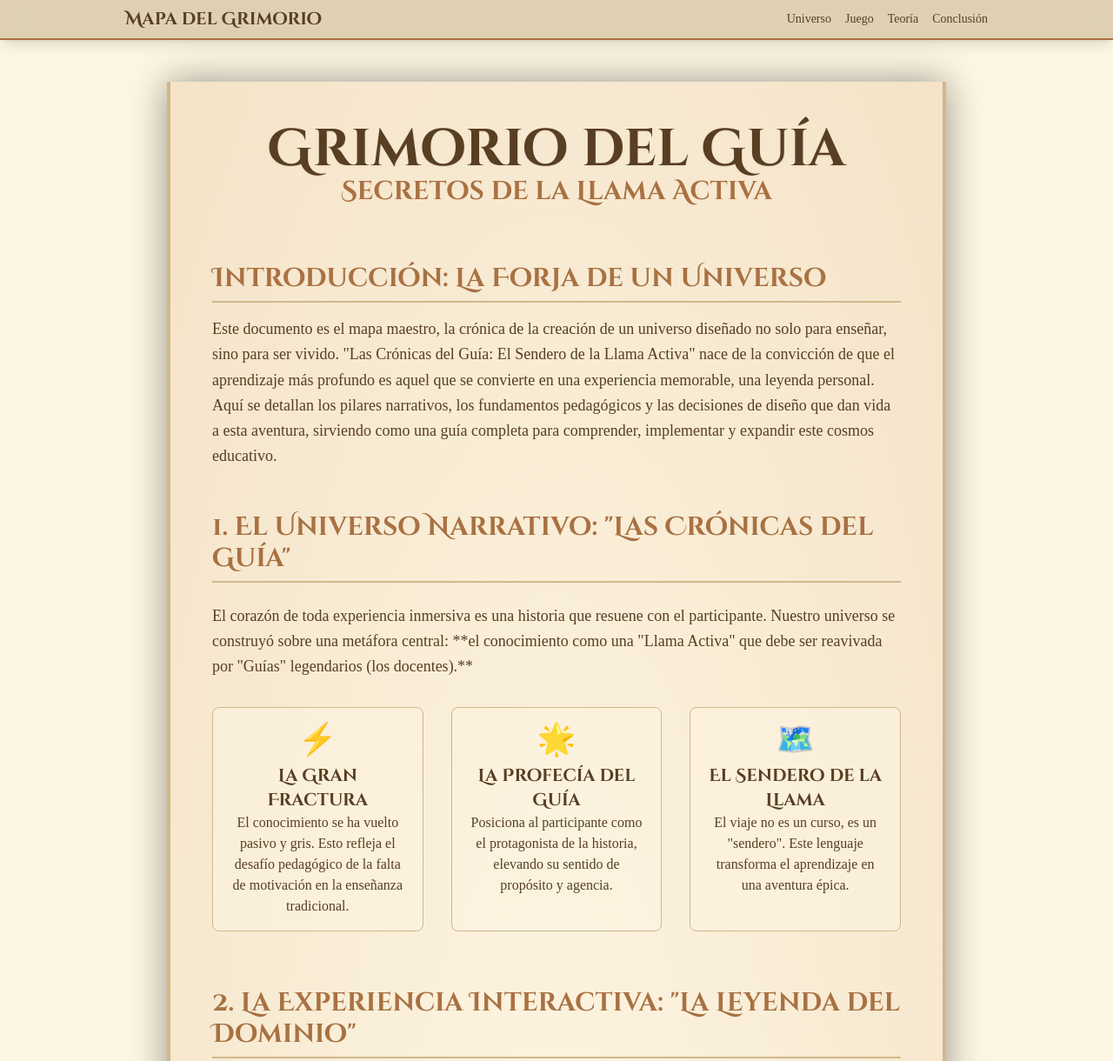
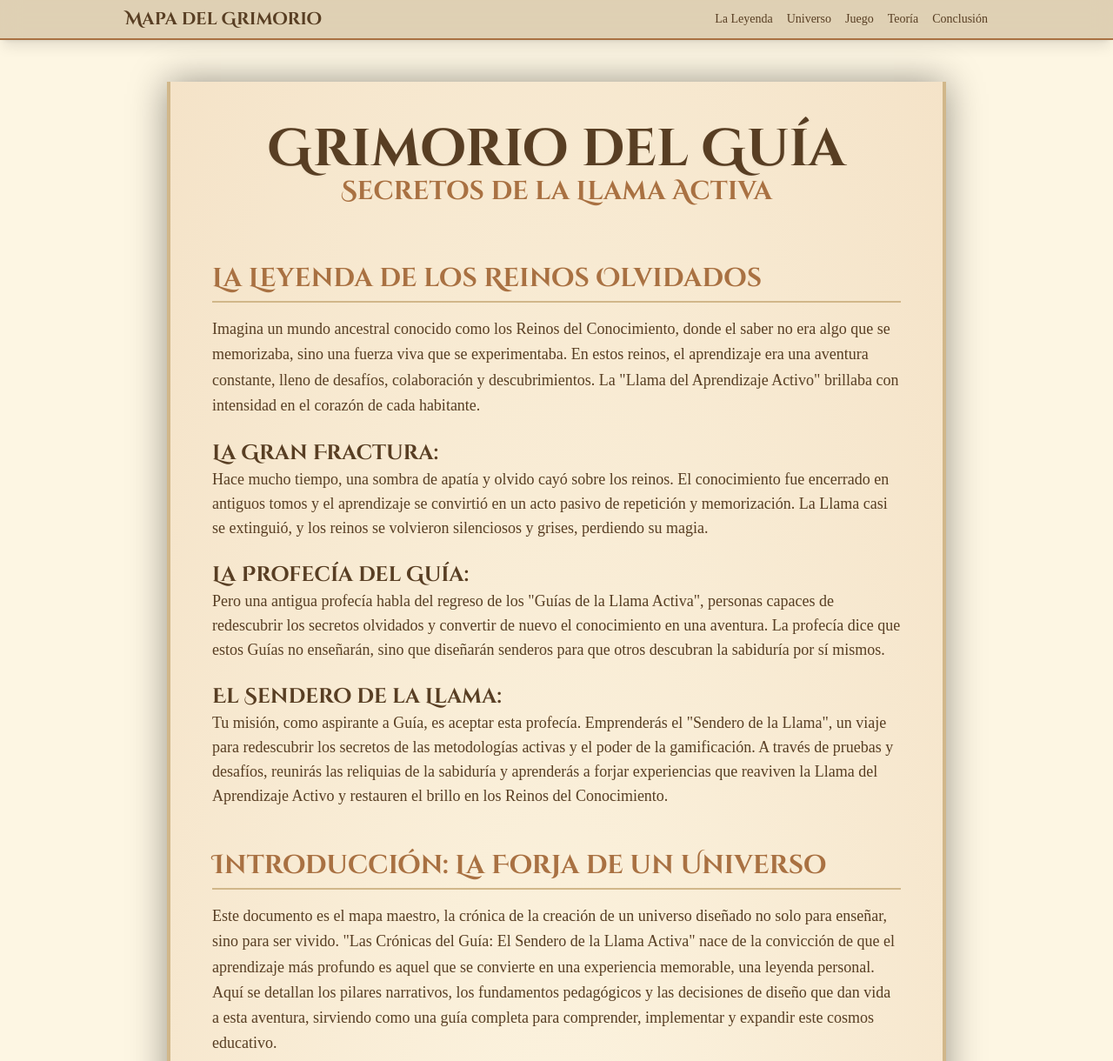
Before and after one commit to abarrios-crypto/Pergamino1_Secretos-de-la-Llama-Activa, a plain HTML site: page index.html in a window 1280 px wide. Shown: the top 1220 px of the page at 87% size. Drawn offline with nearby package versions, Linux system fonts and the light colour scheme; a web font is replaced by a local one.

Commit message:
Update index.html

```diff
--- a/index.html
+++ b/index.html
@@ -66,6 +66,7 @@
             <div class="flex justify-between items-center py-2">
                 <h1 class="text-xl zelda-font text-[#583E23]">Mapa del Grimorio</h1>
                 <div class="hidden md:flex items-center space-x-4 text-sm">
+                    <a href="#leyenda" class="hover:text-[#A97142] transition-colors">La Leyenda</a>
                     <a href="#universo" class="hover:text-[#A97142] transition-colors">Universo</a>
                     <a href="#experiencia" class="hover:text-[#A97142] transition-colors">Juego</a>
                     <a href="#teoria" class="hover:text-[#A97142] transition-colors">Teoría</a>
@@ -81,6 +82,25 @@
             <h1 class="text-4xl md:text-6xl zelda-font text-[#583E23] drop-shadow-sm">Grimorio del Guía</h1>
             <h2 class="text-2xl md:text-3xl zelda-font text-[#A97142]">Secretos de la Llama Activa</h2>
         </header>
+
+        <section id="leyenda" class="scroll-target mb-12 fade-in-section">
+            <h2 class="text-3xl zelda-font text-[#A97142] mb-4 border-b-2 border-[#D1B78A] pb-2">La Leyenda de los Reinos Olvidados</h2>
+            <p class="text-lg leading-relaxed mb-6">Imagina un mundo ancestral conocido como los Reinos del Conocimiento, donde el saber no era algo que se memorizaba, sino una fuerza viva que se experimentaba. En estos reinos, el aprendizaje era una aventura constante, lleno de desafíos, colaboración y descubrimientos. La "Llama del Aprendizaje Activo" brillaba con intensidad en el corazón de cada habitante.</p>
+            <div class="space-y-6 text-lg">
+                <div>
+                    <h3 class="text-2xl zelda-font text-[#583E23]">La Gran Fractura:</h3>
+                    <p>Hace mucho tiempo, una sombra de apatía y olvido cayó sobre los reinos. El conocimiento fue encerrado en antiguos tomos y el aprendizaje se convirtió en un acto pasivo de repetición y memorización. La Llama casi se extinguió, y los reinos se volvieron silenciosos y grises, perdiendo su magia.</p>
+                </div>
+                <div>
+                    <h3 class="text-2xl zelda-font text-[#583E23]">La Profecía del Guía:</h3>
+                    <p>Pero una antigua profecía habla del regreso de los "Guías de la Llama Activa", personas capaces de redescubrir los secretos olvidados y convertir de nuevo el conocimiento en una aventura. La profecía dice que estos Guías no enseñarán, sino que diseñarán senderos para que otros descubran la sabiduría por sí mismos.</p>
+                </div>
+                <div>
+                    <h3 class="text-2xl zelda-font text-[#583E23]">El Sendero de la Llama:</h3>
+                    <p>Tu misión, como aspirante a Guía, es aceptar esta profecía. Emprenderás el "Sendero de la Llama", un viaje para redescubrir los secretos de las metodologías activas y el poder de la gamificación. A través de pruebas y desafíos, reunirás las reliquias de la sabiduría y aprenderás a forjar experiencias que reaviven la Llama del Aprendizaje Activo y restauren el brillo en los Reinos del Conocimiento.</p>
+                </div>
+            </div>
+        </section>
 
         <section class="mb-12 fade-in-section">
             <h2 class="text-3xl zelda-font text-[#A97142] mb-4 border-b-2 border-[#D1B78A] pb-2">Introducción: La Forja de un Universo</h2>
@@ -174,7 +194,7 @@
                 </div>
                 <div class="p-4 border-l-4 border-[#A97142] bg-[#fdf6e3]/60">
                     <h3 class="font-bold text-xl">Relación con la Gamificación</h3>
-                    <p>Las preguntas del nexo legendario ("Insignia + Puente") te orientan a reflexionar sobre cómo los elementos de juego potencian una estrategia pedagógica subyacente.</p>
+                    <p>Las preguntas del nexo legendario ("Insignia + Puente") te obligan a reflexionar sobre cómo los elementos de juego potencian una estrategia pedagógica subyacente.</p>
                 </div>
                  <div class="p-4 border-l-4 border-[#A97142] bg-[#fdf6e3]/60">
                     <h3 class="font-bold text-xl">Ciclo de Aprendizaje Gamificado</h3>
@@ -189,6 +209,10 @@
         </section>
 
     </main>
+
+    <footer class="text-center py-8 px-4">
+        <p class="text-xs text-[#6e553a]">© 2025 | Adriana A. Barrios Rodríguez | Diplomado en Gamificación en Entornos Digitales para la Docencia Universitaria | UAS | SAU | DGES | Todos los derechos reservados.</p>
+    </footer>
 
     <script>
         document.addEventListener('DOMContentLoaded', () => {
```
